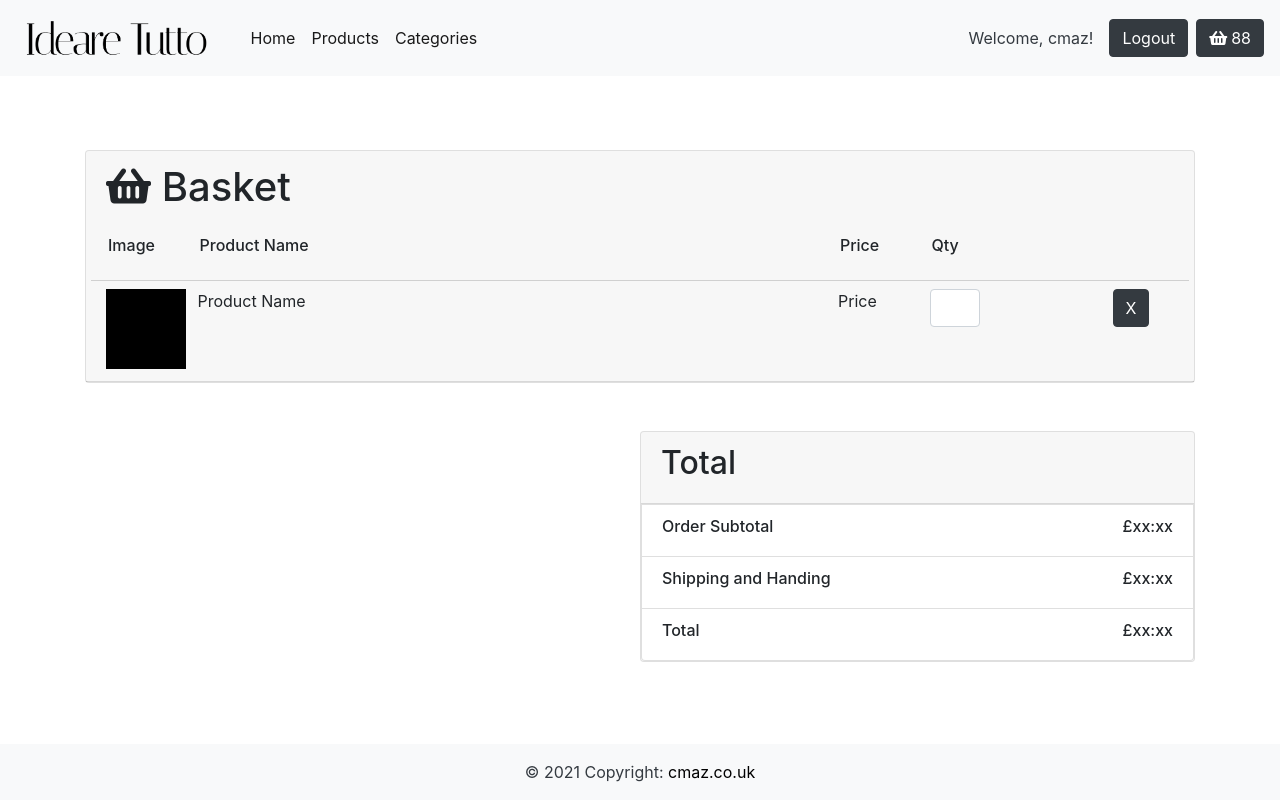
After one commit to Cmaz1983/Ideare_Tutto, a PHP site: page /basket.html in a window 1280 px wide. The commit adds this page. Run offline with PHP 8.4, Linux system fonts and the light colour scheme; some libraries are stand-ins or nearby versions.

Commit message:
New Pages

```diff
--- /dev/null
+++ b/basket.html
@@ -0,0 +1,126 @@
+<!doctype html>
+<html lang="en">
+
+<head>
+    <!-- Required meta tags -->
+    <meta charset="utf-8">
+    <meta name="viewport" content="width=device-width, initial-scale=1, shrink-to-fit=no">
+    <!-- Bootstrap CSS -->
+    <link rel="stylesheet" href="https://cdn.jsdelivr.net/npm/bootstrap@4.6.0/dist/css/bootstrap.min.css" integrity="sha384-B0vP5xmATw1+K9KRQjQERJvTumQW0nPEzvF6L/Z6nronJ3oUOFUFpCjEUQouq2+l" crossorigin="anonymous">
+    <title>Home Page </title>
+    <!-- Icon in the Tab -->
+    <link rel="icon" type="images/png" href="images/favicon-16x16.png">
+    <!-- Font Awsome -->
+    <link rel="stylesheet" href="https://use.fontawesome.com/releases/v5.1.0/css/all.css" integrity="sha384-lKuwvrZot6UHsBSfcMvOkWwlCMgc0TaWr+30HWe3a4ltaBwTZhyTEggF5tJv8tbt" crossorigin="anonymous">
+    <link rel="stylesheet" type="text/css" href="styles.css">
+</head>
+
+<body>
+    <!--◤◢◣◥◤ ◢◣◆◢◣◥◤◢◣◥◤◢◣◥◤ ◢◣◆◢◣◥◤◢◣◥◤◢◣◥◤ ◢◣◆◢◣◥◤◢◣◥-->
+    <!-- Navigation Section [Start]-->
+    <nav class="navbar navbar-expand-lg navbar-light bg-light fixed-top">
+        <!--[Mobile Navigation]-->
+        <a class="navbar-brand" href="index.html"><img src="images/logo2.png" height="50px"></a>
+        <button class="navbar-toggler" type="button" data-toggle="collapse" data-target="#navbarSupportedContent" aria-controls="navbarSupportedContent" aria-expanded="false" aria-label="Toggle navigation">
+            <span class="navbar-toggler-icon"></span>
+        </button>
+        <div class="collapse navbar-collapse" id="navbarSupportedContent">
+            <ul class="navbar-nav mr-auto">
+                <nav class="navbar navbar-light bg-light">
+                    <li class="nav-item active">
+                        <a class="nav-link" href="index.html">Home</a>
+                    </li>
+                    <li class="nav-item active">
+                        <a class="nav-link" href="productlist.html">Products</a>
+                    </li>
+                    <li class="nav-item active">
+                        <a class="nav-link" href="categories.html">Categories</a>
+                    </li>
+            </ul>
+            <div class="header-user-control display-flex">
+                <a href="#" class="nav-link text-dark">Welcome, cmaz!</a><a class="btn btn-dark">Logout</a>
+            </div>
+        </div>
+        <div class="nav-item mr-auto">
+            <div class="basket-container btn btn-dark ml-2"><i class="fas fa-shopping-basket"></i>
+                <div class="basket-number ml-1">88</span></div>
+            </div>
+        </div>
+    </nav><!-- Navigation Section [End]-->
+    <!--◤◢◣◥◤◢◣◆◢◣◥◤◢◣◥◤◢◣◥◤ ◢◣◆◢◣◥◤◢◣◥◤◢◣◥◤ ◢◣◆◢◣◥◤◢◣◥-->
+    <div class="container">
+        <!-- Main content [START] -->
+        <div class="card w-100">
+            <div class="card-header w-100">
+                <h1><i class="fas fa-shopping-basket"></i> Basket</h1>
+                <div class="row">
+                    <div class="card-header-bsk col-1">
+                        <h6>Image</h6>
+                    </div>
+                    <div class=" card-header-bsk col-7">
+                        <h6>Product Name</h6>
+                    </div>
+                    <div class=" card-header-bsk col-1">
+                        <h6>Price</h6>
+                    </div>
+                    <div class=" card-header-bsk col-2">
+                        <h6>Qty</h6>
+                    </div>
+                    <div class=" card-header-bsk col-1">
+                    </div>
+                </div> <!--Row[End]-->
+                <!--◤◢◣◥◤◢◣◆◢◣◥◤◢◣◥◤◢◣◥◤ ◢◣◆◢◣◥◤◢◣◥◤◢◣◥◤ ◢◣◆◢◣◥◤◢◣◥-->
+                <div class="row pt-2">
+                    <div class="col-1">
+                        <div class="product-img">
+                        </div>
+                    </div>
+                    <div class="col-7">
+                        Product Name
+                    </div>
+                    <div class="col-1">
+                        Price
+                    </div>
+                    <div class="col-2">
+                        <input type="number" class="form-control qty">
+                    </div>
+                    <div class="col-1">
+                        <button type="button" class="btn btn-dark">X</button>
+                    </div>
+                </div> <!--Row[End]-->
+            </div>
+        </div>
+        <!--◤◢◣◥◤◢◣◆◢◣◥◤◢◣◥◤◢◣◥◤ ◢◣◆◢◣◥◤◢◣◥◤◢◣◥◤ ◢◣◆◢◣◥◤◢◣◥-->
+        <div class="card w-50 mt-5 float-right">
+            <div class="card-header w-100">
+                <h2>Total</h2>
+            </div>
+            <div class="list-group-item">
+                <h6 class="float-left">Order Subtotal</h6>
+                <h6 class="float-right">£xx:xx</h6>
+            </div>
+            <div class="list-group-item">
+                <h6 class="float-left">Shipping and Handing</h6>
+                <h6 class="float-right">£xx:xx</h6>
+            </div>
+            <div class="list-group-item">
+                <h6 class="float-left">Total</h6>
+                <h6 class="float-right">£xx:xx</h6>
+            </div>
+        </div>
+    </div>
+    </div><!-- Main content [END] -->
+    <!--◤◢◣◥◤ ◢◣◆◢◣◥◤◢◣◥◤◢◣◥◤ ◢◣◆◢◣◥◤◢◣◥◤◢◣◥◤ ◢◣◆◢◣◥◤◢◣◥-->
+    <footer class="bg-light text-center text-muted fixed-bottom">
+        <div class="text-center text-dark p-3">
+            © 2021 Copyright: <a href="https://cmaz.co.uk">cmaz.co.uk</a>
+        </div>
+    </footer>
+    <!--◤◢◣◥◤ ◢◣◆◢◣◥◤◢◣◥◤◢◣◥◤ ◢◣◆◢◣◥◤◢◣◥◤◢◣◥◤ ◢◣◆◢◣◥◤◢◣◥-->
+    <!-- jQuery and Bootstrap Bundle (includes Popper) -->
+    <script src="https://code.jquery.com/jquery-3.5.1.slim.min.js" integrity="sha384-DfXdz2htPH0lsSSs5nCTpuj/zy4C+OGpamoFVy38MVBnE+IbbVYUew+OrCXaRkfj" crossorigin="anonymous"></script>
+    <script src="https://cdn.jsdelivr.net/npm/bootstrap@4.6.0/dist/js/bootstrap.bundle.min.js" integrity="sha384-Piv4xVNRyMGpqkS2by6br4gNJ7DXjqk09RmUpJ8jgGtD7zP9yug3goQfGII0yAns" crossorigin="anonymous"></script>
+    <!--◤◢◣◥◤ ◢◣◆◢◣◥◤◢◣◥◤◢◣◥◤ ◢◣◆◢◣◥◤◢◣◥◤◢◣◥◤ ◢◣◆◢◣◥◤◢◣◥-->
+</body>
+
+</html>
--- a/index.html
+++ b/index.html
@@ -60,7 +60,7 @@
             <button type="button" class="btn btn-outline-dark ml-2">Login</button>
         </div>
     </nav><!-- Navigation Section [End]-->
-    <!--◤◢◣◥◤◢◣◆◢◣◥◤◢◣◥◤◢◣◥◤◢◣◆◢◣◥◤◢◣◥◤◢◣◥◤ ◢◣◆◢◣◥◤◢◣◥-->
+    <!--◤◢◣◥◤◢◣◆◢◣◥◤◢◣◥◤◢◣◥◤◢◣◆◢◣◥◤◢◣◥◤◢◣◥◤◢◣◆◢◣◥◤◢◣◥-->
     <div class="container">
         <!-- Main content [Start] -->
         <img src="images/index-header.jpg" class="img-fluid" alt="Responsive image">
--- a/styles.css
+++ b/styles.css
@@ -8,34 +8,35 @@ a:hover {
     color: #d0d0d0;
 }
 
-.container{
+.container {
     padding-top: 150px;
     padding-bottom: 150px;
 }
-.admin-image{
+
+.admin-image {
     width: 200px;
-	height:200px;
+    height: 200px;
     border: solid 1px #d0d0d0;
+}
 
-}
-.header-user-control{
+.header-user-control {
     display: flex;
     align-items: center;
     justify-content: center;
 }
 
-.basket-container{
+.basket-container {
     display: flex;
     align-items: center;
     justify-content: center;
 }
+
 .img-container {
     position: relative;
     text-align: center;
     color: #000000;
     font-weight: 500;
     font-size: 40px;
-
 }
 
 /* Centered text */
@@ -45,3 +46,19 @@ a:hover {
     left: 50%;
     transform: translate(-50%, -50%);
 }
+
+.qty {
+    width: 50px;
+}
+
+.product-img {
+    width: 80px;
+    height: 80px;
+    background-color: black;
+}
+
+.card-header-bsk {
+    border-bottom: solid 1px #d0d0d0;
+    padding: 17px;
+    text-align: left;
+}
```
Also changed, not shown: images/barandfire.jpg (added), images/glasstoptable.jpg (added), images/index-header.jpg, images/index-header.jpg.png (added), images/lounger.jpg (added), images/turnbury.jpg (added), 1 other file. Lines whose indentation alone changed are shown as unchanged.
